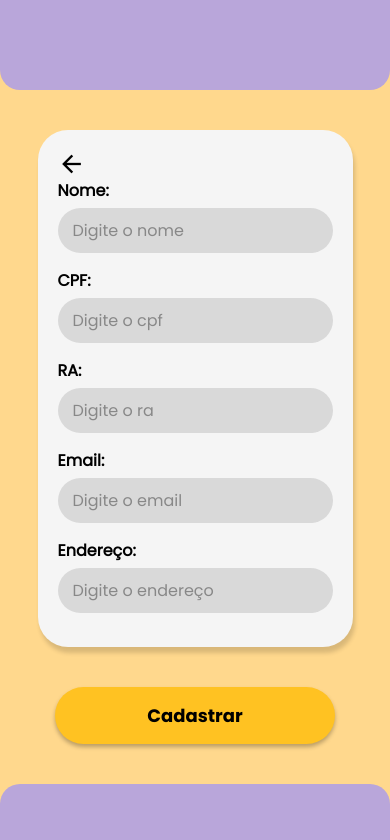
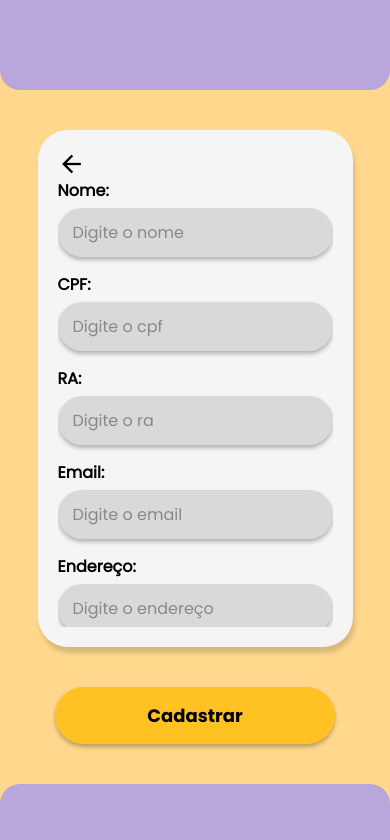
Before and after one commit to majutsantana/INI3A-EQ1, a React Native app in the folder src/CangUp/: screen /CadastroAluno in a window 390 px wide. Shown: the top 840 px of the page. Built offline with nearby package versions, Linux system fonts and the light colour scheme.

Commit message:
CadastroAluno, Login e OpUsuario

```diff
--- a/src/CangUp/pages/CadastroAluno.tsx
+++ b/src/CangUp/pages/CadastroAluno.tsx
@@ -174,14 +174,30 @@ const styles = StyleSheet.create({
     backgroundColor: '#d9d9d9',
     borderRadius: 25,
     paddingHorizontal: 15,
-    paddingVertical: 10,
+    paddingVertical: 12,
     fontSize: 16,
     fontFamily: 'PoppinsRegular',
+    shadowColor: "#000",
+    shadowOffset: {
+      width: 0,
+      height: 3,
+    },
+    shadowOpacity: 0.27,
+    shadowRadius: 4.65,
+    elevation: 6,
   },
   pickerWrapper: {
     borderRadius: 25,
     overflow: 'hidden',
     backgroundColor: '#EDEDED',
+    shadowColor: "#000",
+    shadowOffset: {
+      width: 0,
+      height: 3,
+    },
+    shadowOpacity: 0.27,
+    shadowRadius: 4.65,
+    elevation: 6,
   },
   picker: {
     fontSize: 16,
@@ -190,6 +206,7 @@ const styles = StyleSheet.create({
     paddingHorizontal: 15,
     borderWidth: 0,
     backgroundColor: '#d9d9d9',
+    paddingVertical: 12,
   },
   button: {
     backgroundColor: '#FFC222',
--- a/src/CangUp/pages/Login.tsx
+++ b/src/CangUp/pages/Login.tsx
@@ -43,8 +43,8 @@ export default function Login() {
       {/*BODY*/}
       <View style={styles.body}>
         <Text style={styles.title}>Bem-vindo de volta!</Text>
-        <TextInput style={styles.input} placeholder="Email / CPF / CNPJ" />
-        <TextInput style={styles.input} placeholder="Senha" secureTextEntry />
+        <TextInput style={styles.input} placeholder="Email / CPF / CNPJ" placeholderTextColor="#888" />
+        <TextInput style={styles.input} placeholder="Senha" secureTextEntry placeholderTextColor="#888" />
 
         <TouchableOpacity style={styles.button}>
           <Text style={styles.buttonText}>Login</Text>
@@ -110,7 +110,14 @@ const styles = StyleSheet.create({
     marginBottom: 20,
     paddingLeft: 20,
     fontFamily: 'PoppinsRegular',
-    color:'#999',
+    shadowColor: "#000",
+    shadowOffset: {
+      width: 0,
+      height: 3,
+    },
+    shadowOpacity: 0.27,
+    shadowRadius: 4.65,
+    elevation: 6,
   },
   button: {
     backgroundColor: '#FFBE31',
```
